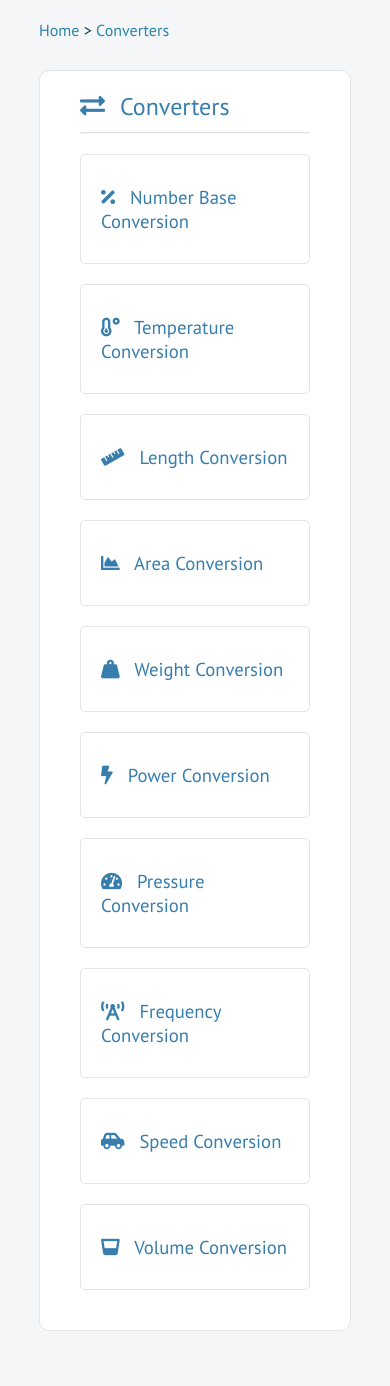
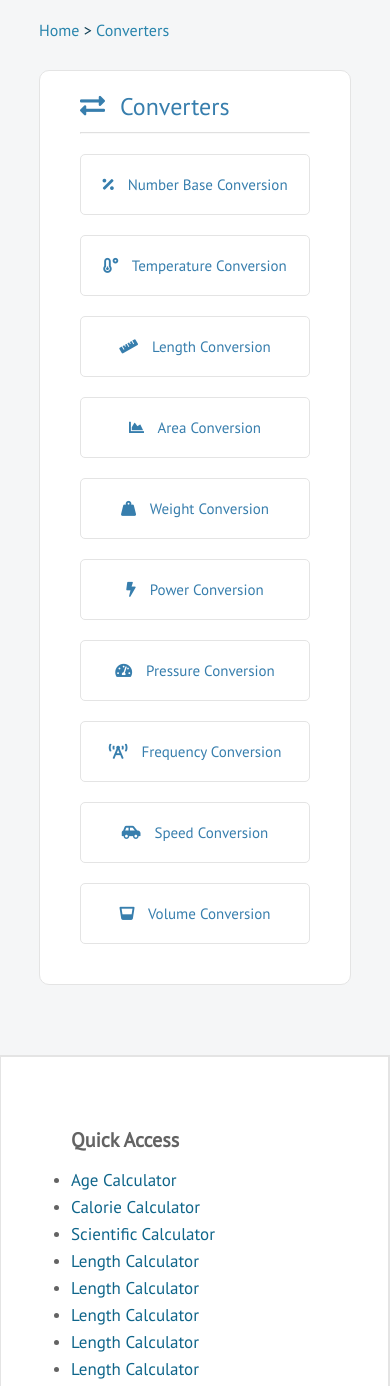
Before and after one commit to arads7420/calcsite, a Django app: page /converters/ in a window 390 px wide. Shown: the part 80-1466 px from the top of the page. Run offline with Django 3.2, Linux system fonts and the light colour scheme.

Commit message:
Fix font size for smaller screens

```diff
--- a/calculatorsite/basesite/static/basesite/_converters.scss
+++ b/calculatorsite/basesite/static/basesite/_converters.scss
@@ -26,11 +26,12 @@
     margin-bottom: 10px;
     margin-top: 20px;
     padding: 20px 0;
+    font-size: 1rem;
+    text-align: center;
     // border-top: 1px solid #e4e4e4;
     // border-bottom: 1px solid #e4e4e4;
     border: 1px solid #e4e4e4;
     border-radius: 5px;
-    padding: 30px 20px;
     &:hover {
         box-shadow: 0 0 5px #e4e4e4;
     }
@@ -239,6 +240,9 @@ hr {
 }
 
 @media screen and (max-width: 872px) {
+    .page-sub-heading-link {
+        font-size: 15px;
+    }
     .path, .content-category {
         width: 80%;
     }
--- a/calculatorsite/basesite/static/basesite/style.css
+++ b/calculatorsite/basesite/static/basesite/style.css
@@ -479,9 +479,10 @@ nav {
   margin-bottom: 10px;
   margin-top: 20px;
   padding: 20px 0;
+  font-size: 1rem;
+  text-align: center;
   border: 1px solid #e4e4e4;
   border-radius: 5px;
-  padding: 30px 20px;
 }
 
 .page-sub-heading-link:hover {
@@ -743,6 +744,9 @@ hr {
 }
 
 @media screen and (max-width: 872px) {
+  .page-sub-heading-link {
+    font-size: 15px;
+  }
   .path, .content-category {
     width: 80%;
   }
```
Also changed, not shown: 1 other file.
